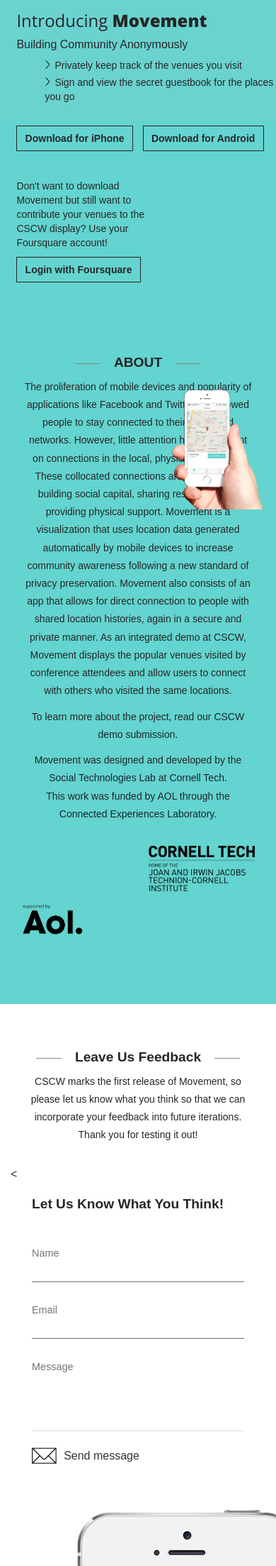
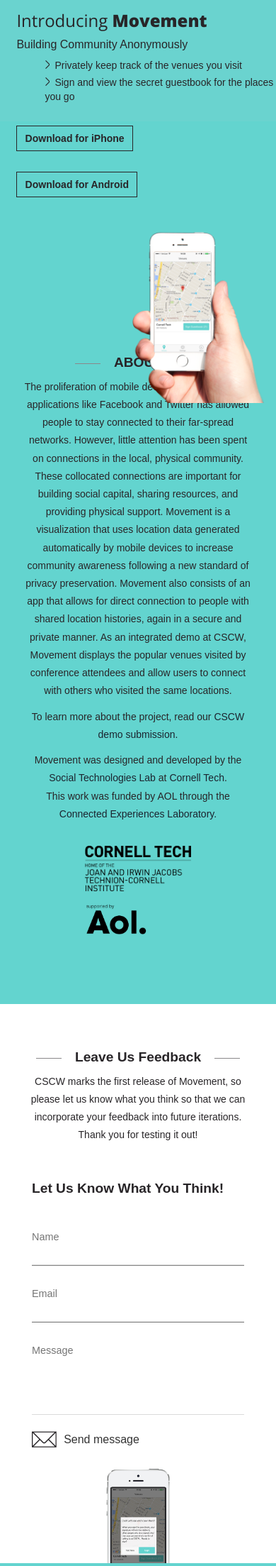
Before and after one commit to sTechLab/movement_site, a PHP site: page / in a window 390 px wide; the page is wider, and only the part inside the window is pictured. Shown: the part 126-2333 px from the top of that part at 71% size. Run offline with PHP 8.4, Linux system fonts and the light colour scheme.

Commit message:
fixing button styles

```diff
--- a/css/style.css
+++ b/css/style.css
@@ -39,6 +39,7 @@ body a{
 .logo320{
 	display:none;
 }
+
 /*----navbar-nav----*/
 .top-header{
 	background: #FFf;
@@ -444,6 +445,7 @@ nav a#pull {
 	font-weight: 500;
 	margin: 0 0 0.3em;
 }
+
 /*----*/
 .big-btns{
 	margin: 1.5em 2em;
@@ -900,7 +902,7 @@ p.copy a:hover{
 		padding: 0.9em 1em;
 	}
 	.footer-divice img{
-		width:100%;
+		width:200%;
 	}
 	.footer-divice{
 		margin-top:15em;
@@ -932,6 +934,7 @@ p.copy a:hover{
 }
 .divice-demo img {
      width: 60%;
+     margin-bottom: 160%;
 }
 	.logos img{
 		width:50%;
@@ -979,6 +982,7 @@ p.copy a:hover{
 @media (max-width:768px){
 	.divice-demo img{
 		width: 57%;
+		margin-bottom: 100%;
 	}
 		.logos img{
 		width:40%;
@@ -997,7 +1001,7 @@ p.copy a:hover{
 		top:0;
 	}
 	.footer-divice img{
-		width: initial;
+		width: 150%;
 	}
 	.footer-divice{
 		margin-top:1em;
@@ -1061,7 +1065,7 @@ p.copy a:hover{
 		  padding: 0.3em 1.5em;
     }
     .footer-divice img {
-        width: 25%;
+        width: 40%;
     }
 }
 /*-----640px-mediaquries----*/
@@ -1155,10 +1159,11 @@ p.copy a:hover{
 /*-----480px-mediaquries----*/
 @media (max-width:480px){
 	.divice-demo img{
-		width: 35%;
+		width: 50%;
+		margin-bottom: 40%;
 	}
-	.logos img{
-		width:30%;
+	.logos {
+		margin-left: 60%;
 	}
 	.slide-text-info {
 		margin: -6% 0 0;
@@ -1176,8 +1181,13 @@ p.copy a:hover{
 		padding:2em;
 		top:0;
 	}
+
+	.team-member-info img.member-pic{
+		margin-left: -60%
+	}
+
 	.footer-divice img{
-		width: initial;
+		width: 40%;
 	}
 	.footer-divice{
 		margin-top:1em;
@@ -1286,7 +1296,7 @@ p.copy a:hover{
 		top:0;
 	}
 	.footer-divice img {
-      width: 45%;
+      width: 60%;
     }
 	.footer-divice{
 		margin-top:1em;
--- a/index.php
+++ b/index.php
@@ -142,21 +142,28 @@ License URL: http://creativecommons.org/licenses/by/3.0/
 						</div>
 						<div class="big-btns">
 							<a class="apple" href="//docs.google.com/forms/d/1kJ_i2BsTMZMV5yxfNyyGet7T_RvoGLxtQS0WJzGGP5I/viewform" target="blank"><label> </label>Download for iPhone</a>
+							<br><br>
 							<a class="droid" href="//docs.google.com/forms/d/1Db-MtHXTOYqneEpt1IKzeq-jUa0ROWUXRUuAGIJMxLM/viewform" target="blank"><label> </label>Download for Android</a>
 						</div>
-						<br>
-						<div class="foursquare">
+
+						<!--<div class="foursquare">
 							<p>Don't want to download Movement but still want to contribute your venues to the CSCW display? Use your Foursquare account!
 							</p>
 						</div>
 					<div class="big-btns">
 							<a  href="https://foursquare.com/oauth2/authenticate?client_id=R45DAJAM3NA0RUQUSRGETDN32HKG3LAC3K54Y11MM5KEUTWH&response_type=code&redirect_uri=https://s.tech.cornell.edu/movement/foursquare.html" class="view" ><label> </label>Login with Foursquare</a>
+					</div>-->
+
+
 					</div>
 
 					</div>
-					</div>
-				  </div>
+
+
+				</div>
+
 				</li>
+
 				<!--<li>
 				  <img src="images/slide.jpg" alt="">
 				  <div class="caption text-center">
@@ -223,9 +230,9 @@ License URL: http://creativecommons.org/licenses/by/3.0/
 -->
 			  </ul>
 			</div>
-				<div class="divice-demo">
+							<div class="divice-demo">
 					<img src="images/device-in-hand.png" title="Movement in hand" />
-				</div>
+					</div>
 			<!---//divice----->
 		<!----- //End-slider---->
 		</div>
@@ -393,7 +400,7 @@ with others who visited the same locations. </p><p>To learn more about the proje
 				</div>
 				<!---->
 
-<
+
 
 				<div class="col-md-9 getintouch-left">
 					<div class="contact-form col-md-10">
```
